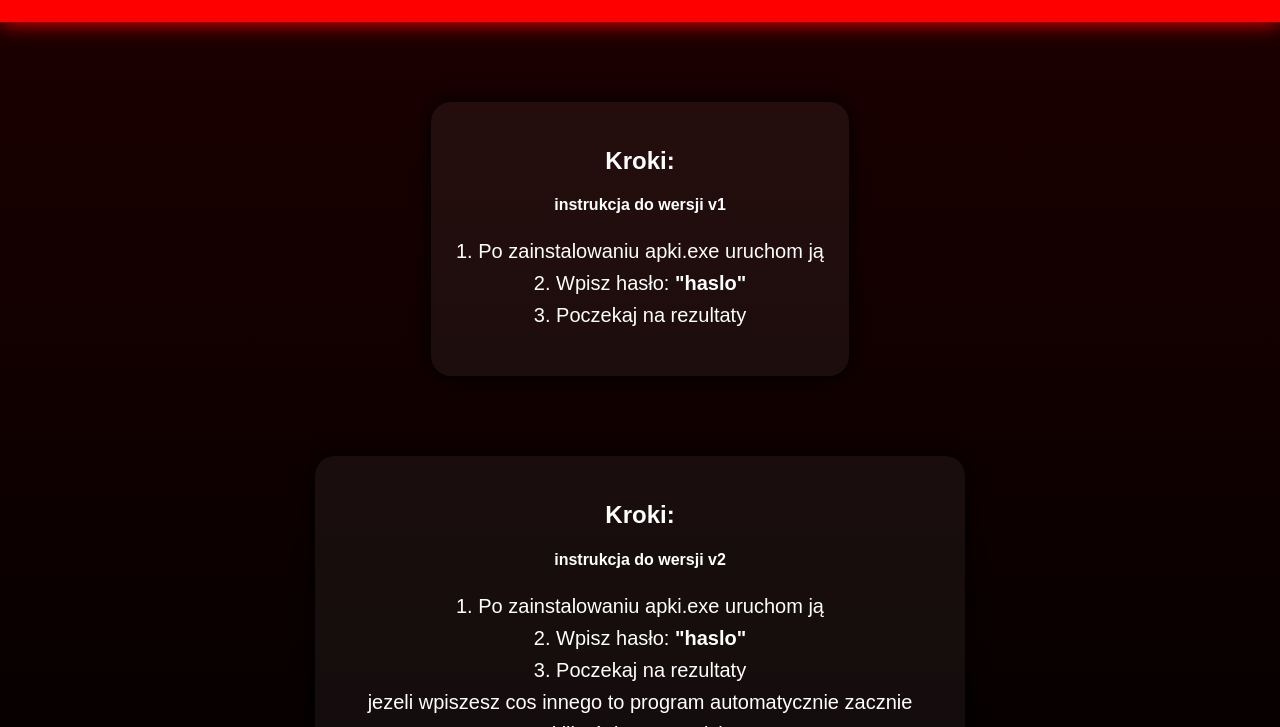
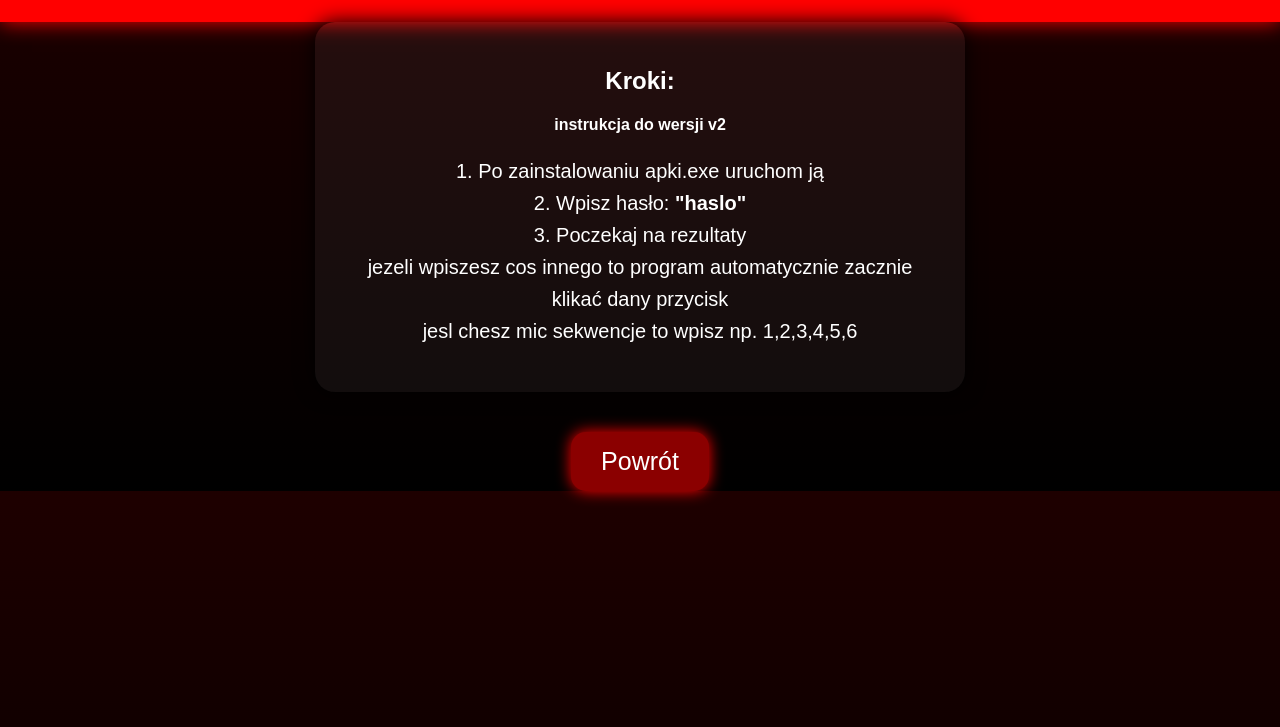
Before and after one commit to pawlasmic-pixel/strony_internetowe, a plain HTML site: page strona2.html in a window 1280 px wide. Shown: the part 73-800 px from the top of the page. Drawn offline with Linux system fonts and the light colour scheme.

Commit message:
Update strona2.html

```diff
--- a/strona2.html
+++ b/strona2.html
@@ -71,21 +71,6 @@
         <h1>Instrukcja uzywania</h1>
     </div>
 
-    <div id="content">
-        <div class="box">
-            <h2>Kroki:</h2>
-
-
-            <h4>instrukcja do wersji v1</h4>
-            <p>
-
-                1. Po zainstalowaniu apki.exe uruchom ją<br>
-                2. Wpisz hasło: <b>"haslo"</b><br>
-                3. Poczekaj na rezultaty
-            </p>
-
-        </div>
-            <div id="content">
         <div class="box">
             <h2>Kroki:</h2>
 
```
